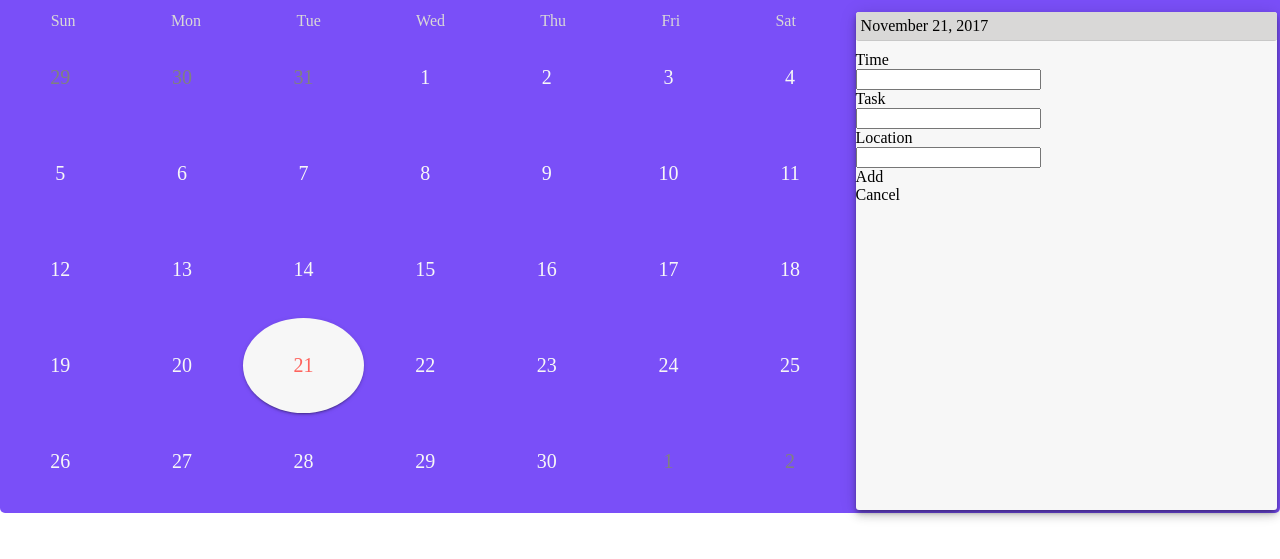
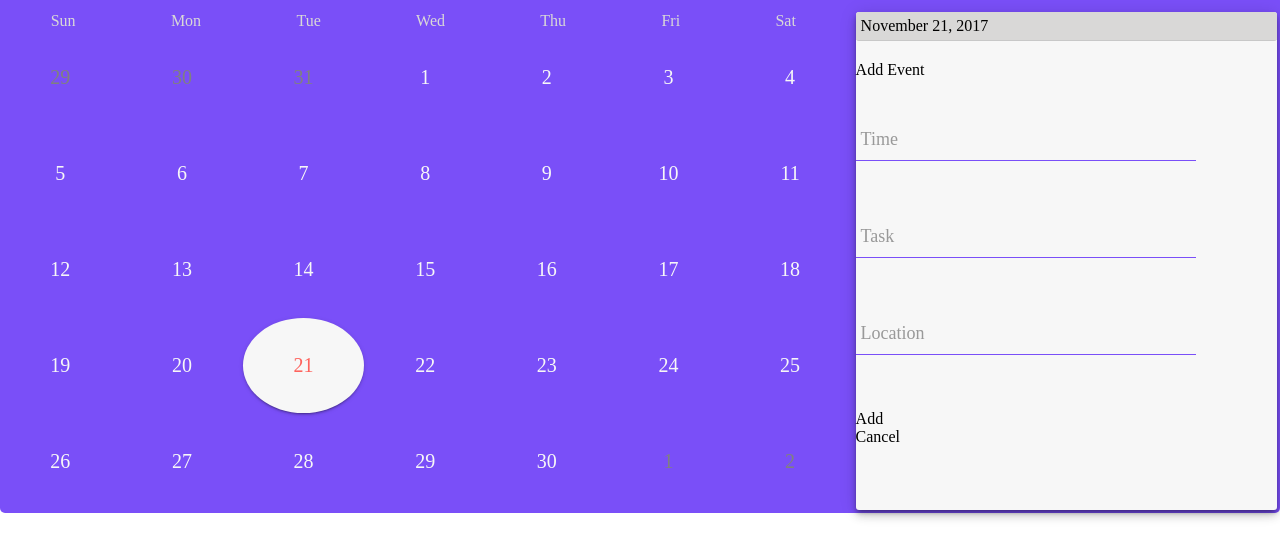
Before and after one commit to vhxu/CalendarReactProject, a React app: page / in a window 1280 px wide. Both pictures are taken after a click on the element 1262 px from the left and 17 px from the top of the page. Shown: the part 61-620 px from the top of the page. Built offline with nearby package versions, Linux system fonts and the light colour scheme.

Commit message:
playing around with submit window

```diff
--- a/src/components/list_container.js
+++ b/src/components/list_container.js
@@ -27,14 +27,29 @@ class ListContainer extends Component {
           })}
         </div>
         <div className='inputs'>
-          <div>Time</div>
-          <input id='time'></input>
-          <div>Task</div>
-          <input id='task'></input>
-          <div>Location</div>
-          <input id='location'></input>
-          <div id='add' onClick={()=>this.props.inputInfo()}>Add</div>
-          <div>Cancel</div>
+          <div className='input-title'>Add Event</div>
+          <form>
+            <div className='group'>
+              <input id='time' type='text' required></input>
+              <span className='bar'></span>
+              <label>Time</label>
+            </div>
+
+            <div className='group'>
+              <input id='task' type='text' required></input>
+              <span className='bar'></span>
+              <label>Task</label>
+            </div>
+
+            <div className='group'>
+              <input id='location' type='text' required></input>
+              <span className='bar'></span>
+              <label>Location</label>
+            </div>
+
+            <div id='add' onClick={()=>this.props.inputInfo()}>Add</div>
+            <div>Cancel</div>
+          </form>
 
         </div>
       </div>
--- a/style/style.css
+++ b/style/style.css
@@ -196,3 +196,71 @@ body{
   width: 8px;
   left: 50%;
 }
+
+.input-title {
+  margin-bottom: 40px;
+  margin-top: 10px;
+}
+
+.group {
+  position: relative;
+  margin-bottom:55px;
+}
+
+input {
+  font-size:18px;
+  padding:10px 10px 10px 5px;
+  display:block;
+  width:325px;
+  border:none;
+  border-bottom:1px solid #7A4FF8;
+  background-color: #F7F7F7;
+}
+
+input:focus {
+  outline: none;
+}
+
+label {
+  color:#999;
+  font-size:18px;
+  font-weight:normal;
+  position:absolute;
+  pointer-events:none;
+  left:5px;
+  top:10px;
+  transition:0.2s ease all;
+}
+
+input:focus ~ label, input:valid ~ label {
+  top:-20px;
+  font-size:14px;
+  color:#7A4FF8;
+}
+
+.bar  {
+  position:relative;
+  display:block;
+  width:325px;
+}
+
+.bar:before, .bar:after   {
+  content:'';
+  height:2px;
+  width:0;
+  bottom:1px;
+  position:absolute;
+  background:#7A4FF8;
+  transition:0.2s ease all;
+}
+
+.bar:before {
+  left:50%;
+}
+.bar:after {
+  right:50%;
+}
+
+input:focus ~ .bar:before, input:focus ~ .bar:after {
+  width:50%;
+}
```
